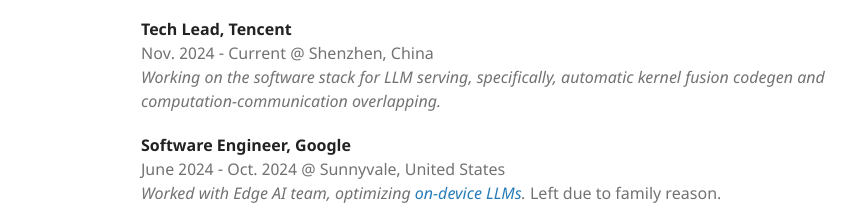
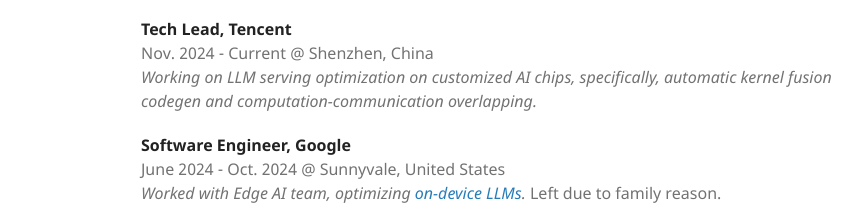
Before and after one commit to wuruoyu/wuruoyu.github.io, a plain HTML site: page index.html in a window 1280 px wide. Shown: the part 378-600 px from the top of the page, 299-1161 px from the left. Drawn offline with Linux system fonts and the light colour scheme.

Commit message:
Deploying to master from @ wuruoyu/wuruoyu.github.io.private@583f9aff0233ac93085b64acaf6c4eaec9857c2d 🚀

```diff
--- a/index.html
+++ b/index.html
@@ -86,7 +86,7 @@
 
 <p><strong>Tech Lead, Tencent</strong><br />
 Nov. 2024 - Current @ Shenzhen, China<br />
-<em>Working on the software stack for LLM serving, specifically, automatic kernel fusion codegen and computation-communication overlapping.</em></p>
+<em>Working on LLM serving optimization on customized AI chips, specifically, automatic kernel fusion codegen and computation-communication overlapping.</em></p>
 
 <p><strong>Software Engineer, Google</strong><br />
 June 2024 - Oct. 2024 @ Sunnyvale, United States<br />
```
